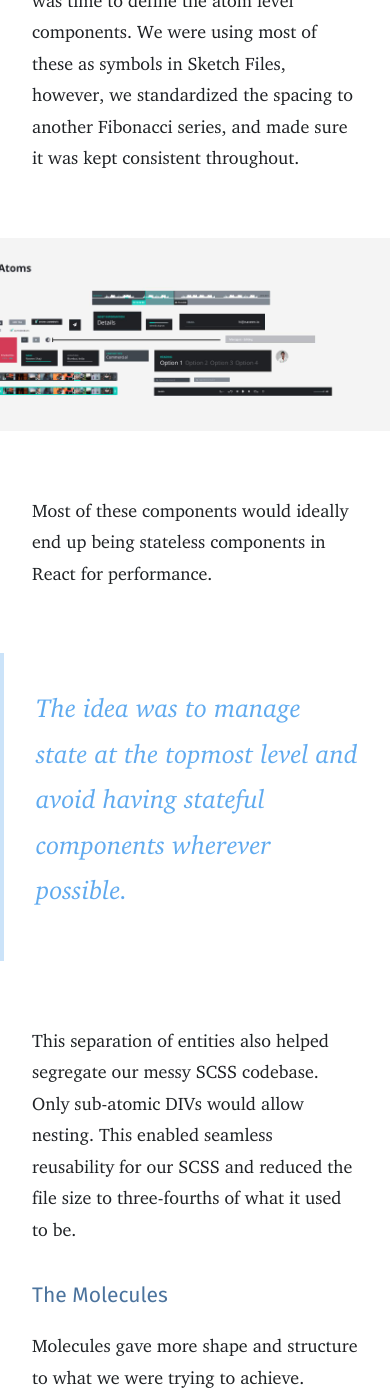
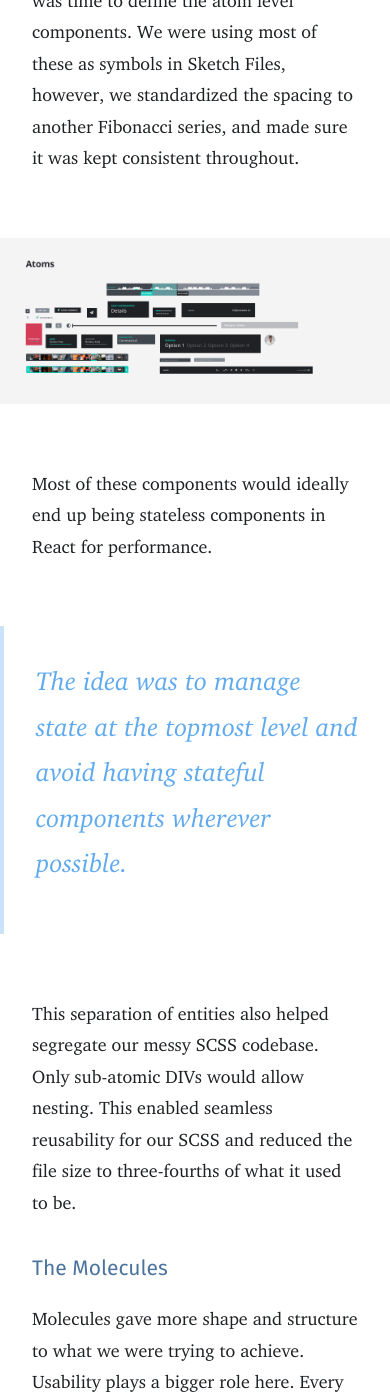
Before and after one commit to naveenshaji/naveenshaji.github.io, a Jekyll site: the page built from _posts/2018-10-06-developing-an-atomic-design-system.md, in a window 390 px wide and 1400 px high, scrolled down 3617 px. Built offline with Jekyll 4.4.1, drawn with Linux system fonts in a browser that asks for light colours; nearby versions of some CDN libraries.

Commit message:
Fixed wide image responsiveness issues on small screens

```diff
--- a/css/main.scss
+++ b/css/main.scss
@@ -594,5 +594,10 @@
             margin: 0;
             width: auto;
         }
+        img.wide {
+            width: calc(100% + 64px);
+            max-width: calc(100% + 64px);
+            margin-left: -32px;
+        }
     }
 }
```
